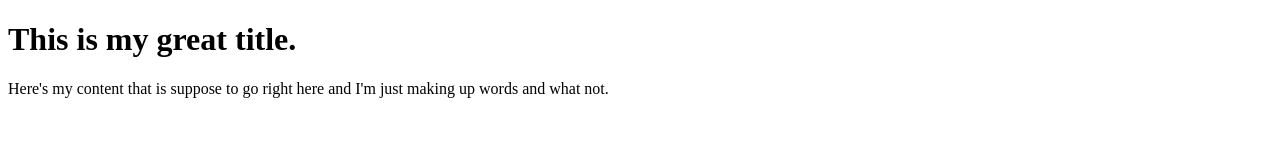
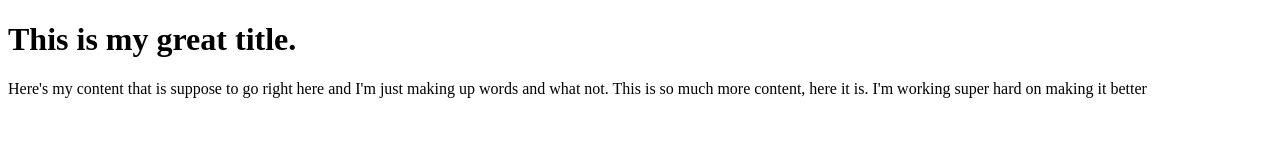
Before and after one commit to hunterstevenshaw/dwgit, a plain HTML site: page index.html in a window 1280 px wide. Drawn offline with Linux system fonts and the light colour scheme.

Commit message:
changed some content in <p>

```diff
--- a/index.html
+++ b/index.html
@@ -7,6 +7,6 @@
 
 <body>
 	<h1> This is my great title. </h1>
-	<p> Here's my content that is suppose to go right here and I'm just making up words and what not.</p>
+	<p> Here's my content that is suppose to go right here and I'm just making up words and what not. This is so much more content, here it is. I'm working super hard on making it better</p>
 </body>
 </html>
```
